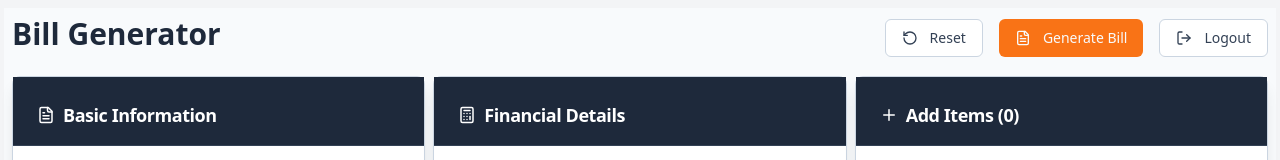
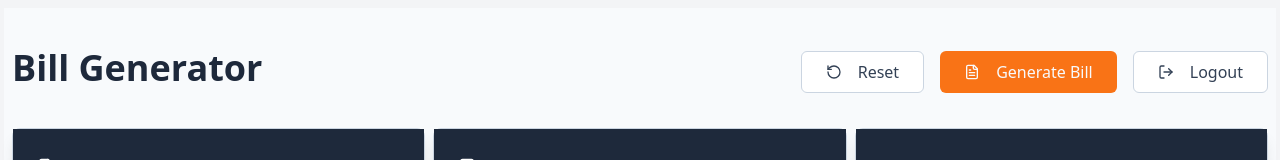
Before and after one commit to krishgarg-code/bill-, a React (Vite) app: page / in a window 1280 px wide. Shown: the top 160 px of the page. Built offline with nearby package versions, Linux system fonts and the light colour scheme; no server answers; sample sign-in values are in the browser's storage.

Commit message:
first commit

```diff
--- a/src-jsx/components/BillGenerator.jsx
+++ b/src-jsx/components/BillGenerator.jsx
@@ -308,11 +308,11 @@ const BillGenerator = ({ onLogout }) => {
 
   return (
     <div className="min-h-screen bg-slate-50">
-      <div className="max-w-[2000px] mx-auto p-2">
+      <div className="max-w-[2000px] mx-auto p-2 mx-8">
         {/* Header */}
-        <div className="flex items-center justify-between mb-4">
+        <div className="flex items-center justify-between mb-8 mt-8">
           <div>
-            <h1 className="text-3xl font-bold text-slate-800 mb-2">
+            <h1 className="text-4xl font-bold text-slate-800 mb-2">
               Bill Generator
             </h1>
           </div>
@@ -321,29 +321,29 @@ const BillGenerator = ({ onLogout }) => {
             <Button
               onClick={handleReset}
               variant="outline"
-              size="sm"
-              className="bg-white border-slate-300 text-slate-700 hover:bg-slate-50 text-sm px-4 py-2 h-auto"
+              size="default"
+              className="bg-white border-slate-300 text-slate-700 hover:bg-slate-50 text-base px-6 py-2 h-auto"
             >
-              <RotateCcw size={16} className="mr-1" />
+              <RotateCcw size={20} className="mr-2" />
               Reset
             </Button>
 
             <Button
               onClick={handleGenerate}
-              size="sm"
-              className="bg-orange-500 hover:bg-orange-600 text-sm px-4 py-2 h-auto"
+              size="default"
+              className="bg-orange-500 hover:bg-orange-600 text-base px-6 py-2 h-auto"
             >
-              <FileText size={16} className="mr-1" />
+              <FileText size={20} className="mr-2" />
               Generate Bill
             </Button>
 
             <Button
               onClick={onLogout}
               variant="outline"
-              size="sm"
-              className="bg-white border-slate-300 text-slate-700 hover:bg-slate-50 text-sm px-4 py-2 h-auto"
+              size="default"
+              className="bg-white border-slate-300 text-slate-700 hover:bg-slate-50 text-base px-6 py-2 h-auto"
             >
-              <LogOut size={16} className="mr-1" />
+              <LogOut size={20} className="mr-2" />
               Logout
             </Button>
           </div>
```
